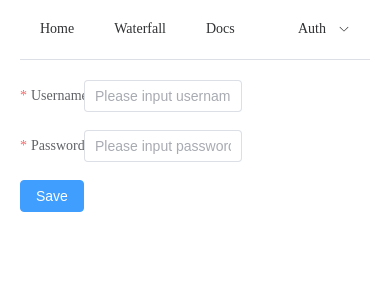
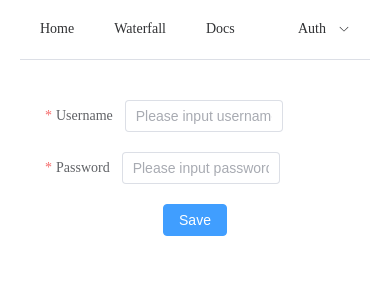
Before and after one commit to zijiren233/Creation-AI-Web, a Vue app: page /login in a window 390 px wide. Shown: the top 300 px of the page. Built offline with nearby package versions, Linux system fonts and the light colour scheme.

Commit message:
Fix: css

```diff
--- a/src/views/Home/components/Config.vue
+++ b/src/views/Home/components/Config.vue
@@ -277,8 +277,10 @@ async function getDraw() {
       <PrePhoto></PrePhoto>
       <ControlPhoto></ControlPhoto>
       <ExtraModelSelecter></ExtraModelSelecter>
-      <el-form-item class="button_config" style="margin-left: 120px">
-        <el-button type="primary" @click="Create">Create</el-button>
+      <el-form-item>
+        <el-button style="margin-left: 120px" type="primary" @click="Create"
+          >Create</el-button
+        >
       </el-form-item>
     </el-form>
   </div>
@@ -302,12 +304,8 @@ async function getDraw() {
   align-items: flex-start;
 }
 
-.button_config {
-  margin-left: 0;
-}
-
 @media (max-width: 770px) {
-  :deep(.config_position_progress) {
+  .config_position_progress {
     display: flex;
     flex-direction: column-reverse;
   }
--- a/src/views/Login/index.vue
+++ b/src/views/Login/index.vue
@@ -41,14 +41,21 @@ function Save() {
 <template>
   <div>
     <el-form :rules="rules" ref="formRef" :model="userAuth">
-      <el-form-item prop="username" style="max-width: 300px" label="Username">
+      <el-form-item
+        prop="username"
+        style="margin: 20px auto; max-width: 300px"
+        label="Username"
+      >
         <el-input
           v-model="userAuth.username"
           placeholder="Please input username"
           :style="{ 'max-width': '158px' }"
         />
       </el-form-item>
-      <el-form-item prop="password" style="max-width: 300px" label="Password"
+      <el-form-item
+        prop="password"
+        style="margin: 20px auto; max-width: 300px"
+        label="Password"
         ><el-input
           :style="{ 'max-width': '158px' }"
           v-model="userAuth.password"
@@ -58,7 +65,7 @@ function Save() {
         />
       </el-form-item>
       <el-form-item>
-        <el-button type="primary" class="login_button" @click="Save"
+        <el-button type="primary" style="margin: 0 auto" @click="Save"
           >Save</el-button
         >
       </el-form-item>
@@ -66,22 +73,4 @@ function Save() {
   </div>
 </template>
 
-<style scoped>
-:deep(form) {
-  margin-left: 0 auto 0 auto;
-}
-
-@media (max-width: 425px) {
-  :deep(.el-form-item__label) {
-    width: 64px;
-    display: flex;
-    justify-content: flex-start;
-  }
-}
-
-@media (max-width: 375px) {
-  :deep(.login_button) {
-    margin: 0 0 0 64px;
-  }
-}
-</style>
+<style scoped></style>
```
